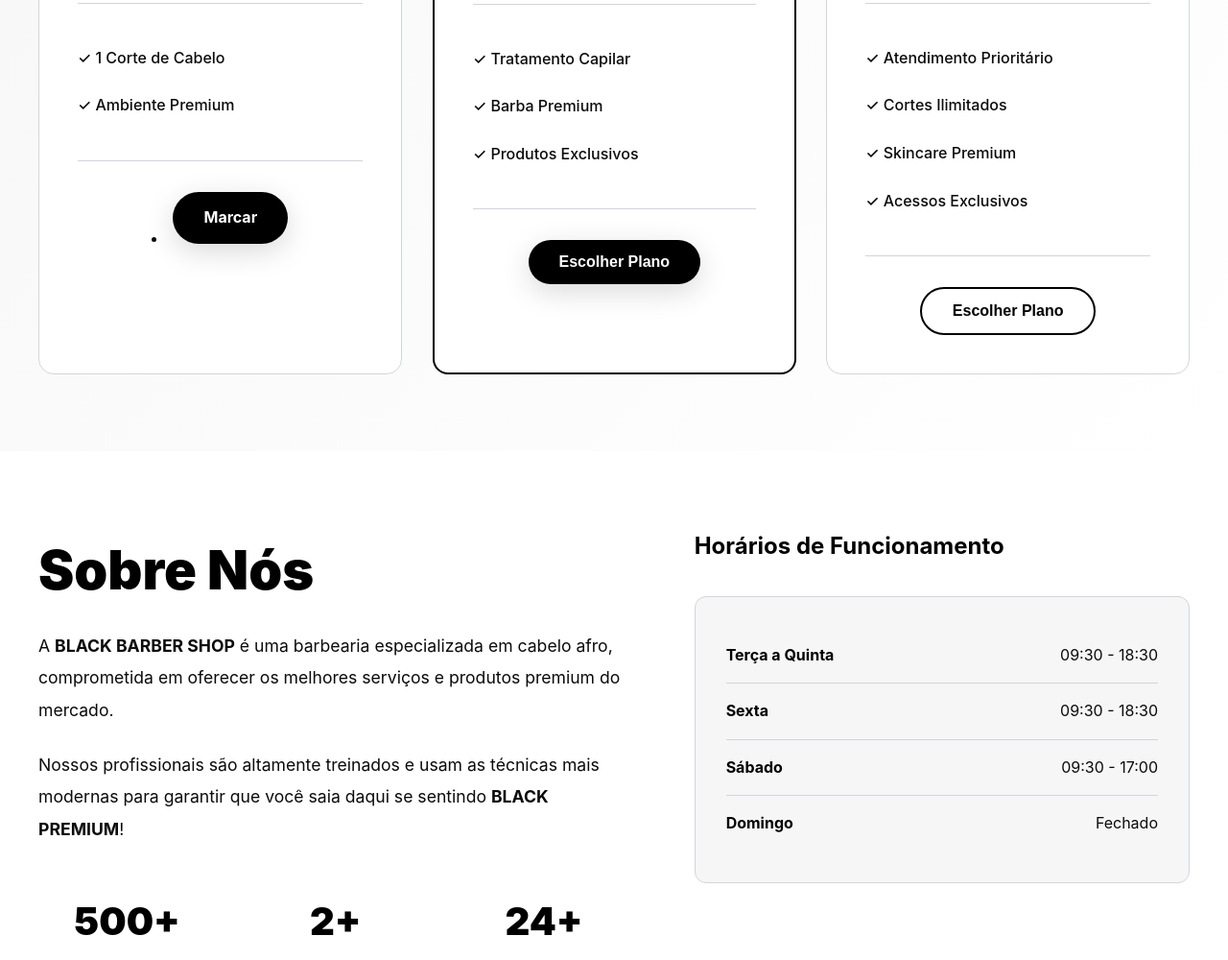
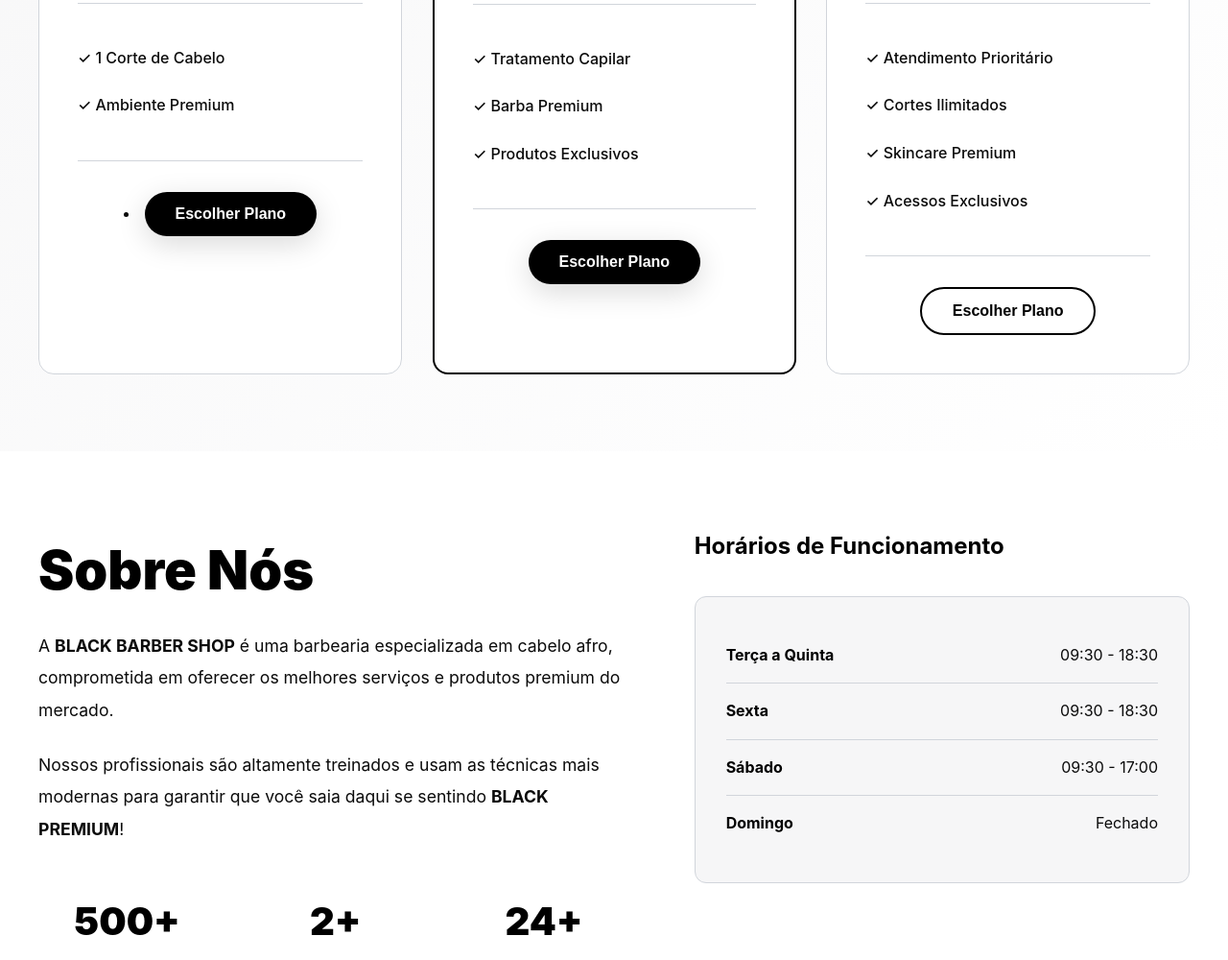
Before and after one commit to matheustech-1/Blackbarbershop, a plain HTML site: page index.html in a window 1280 px wide. Shown: the part 2121-3121 px from the top of the page at 96% size. Drawn offline with Linux system fonts and the light colour scheme.

Commit message:
Update index.html

```diff
--- a/index.html
+++ b/index.html
@@ -99,7 +99,7 @@
                         <li>✓ 1 Corte de Cabelo</li>
                         <li>✓ Ambiente Premium</li>
                     </ul>
-               <li><a href="marcar.html" class="btn-primary">Marcar</a></li>
+              <li><a href="marcar.html"><button class="btn-primary" >Escolher Plano</button></a></li>
                 </div>
                 <div class="pricing-card featured hover-lift">
                     <div class="pricing-badge popular">Mais Popular</div>
```
